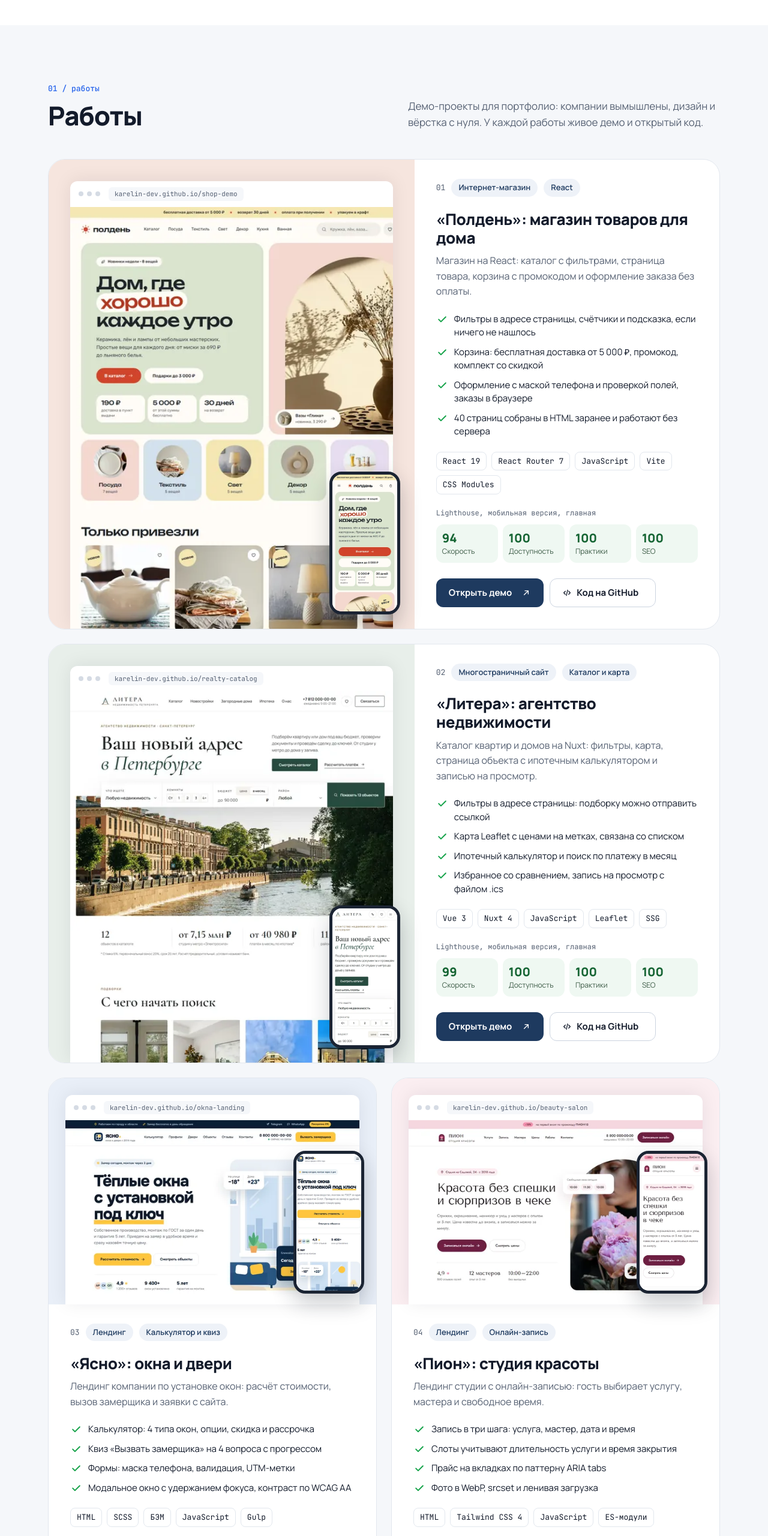
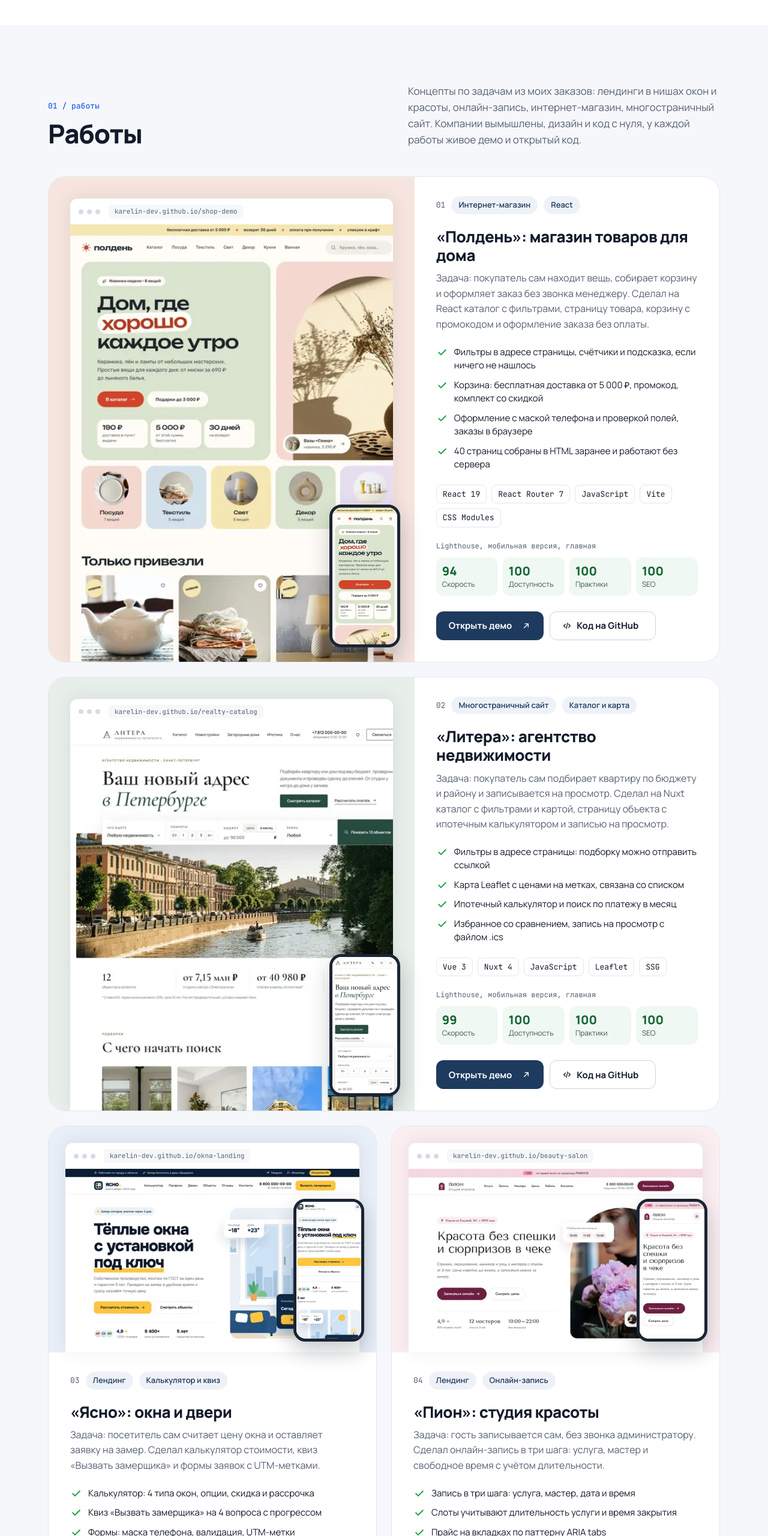
Before and after one commit to karelin-dev/karelin-dev.github.io, a website with bundled scripts: page docs/index.html in a window 1280 px wide. Shown: the part 780-3340 px from the top of the page at 60% size. Built offline with nearby package versions, Linux system fonts and the light colour scheme.

Commit message:
Работы: концепты по задачам из заказов, у каждой карточки задача

```diff
--- a/docs/index.html
+++ b/docs/index.html
@@ -146,7 +146,7 @@
           <p class="section__label">01 / работы</p>
           <h2 class="section__title" id="works-title">Работы</h2>
         </div>
-        <p class="section__text">Демо-проекты для портфолио: компании вымышлены, дизайн и вёрстка с нуля. У каждой работы живое демо и открытый код.</p>
+        <p class="section__text">Концепты по задачам из моих заказов: лендинги в нишах окон и красоты, онлайн-запись, интернет-магазин, многостраничный сайт. Компании вымышлены, дизайн и код с нуля, у каждой работы живое демо и открытый код.</p>
       </div>
 
       <div class="works">
@@ -171,7 +171,7 @@
             </div>
             <div>
               <h3 class="work-card__title" id="work-polden">«Полдень»: магазин товаров для дома</h3>
-              <p class="work-card__text">Магазин на React: каталог с фильтрами, страница товара, корзина с промокодом и оформление заказа без оплаты.</p>
+              <p class="work-card__text">Задача: покупатель сам находит вещь, собирает корзину и оформляет заказ без звонка менеджеру. Сделал на React каталог с фильтрами, страницу товара, корзину с промокодом и оформление заказа без оплаты.</p>
             </div>
             <ul class="checklist">
               <li><svg class="icon" aria-hidden="true"><use href="#i-check"/></svg>Фильтры в адресе страницы, счётчики и подсказка, если ничего не нашлось</li>
@@ -229,7 +229,7 @@
             </div>
             <div>
               <h3 class="work-card__title" id="work-litera">«Литера»: агентство недвижимости</h3>
-              <p class="work-card__text">Каталог квартир и домов на Nuxt: фильтры, карта, страница объекта с ипотечным калькулятором и записью на просмотр.</p>
+              <p class="work-card__text">Задача: покупатель сам подбирает квартиру по бюджету и району и записывается на просмотр. Сделал на Nuxt каталог с фильтрами и картой, страницу объекта с ипотечным калькулятором и записью на просмотр.</p>
             </div>
             <ul class="checklist">
               <li><svg class="icon" aria-hidden="true"><use href="#i-check"/></svg>Фильтры в адресе страницы: подборку можно отправить ссылкой</li>
@@ -287,7 +287,7 @@
             </div>
             <div>
               <h3 class="work-card__title" id="work-okna">«Ясно»: окна и двери</h3>
-              <p class="work-card__text">Лендинг компании по установке окон: расчёт стоимости, вызов замерщика и заявки с сайта.</p>
+              <p class="work-card__text">Задача: посетитель сам считает цену окна и оставляет заявку на замер. Сделал калькулятор стоимости, квиз «Вызвать замерщика» и формы заявок с UTM-метками.</p>
             </div>
             <ul class="checklist">
               <li><svg class="icon" aria-hidden="true"><use href="#i-check"/></svg>Калькулятор: 4 типа окон, опции, скидка и рассрочка</li>
@@ -345,7 +345,7 @@
             </div>
             <div>
               <h3 class="work-card__title" id="work-pion">«Пион»: студия красоты</h3>
-              <p class="work-card__text">Лендинг студии с онлайн-записью: гость выбирает услугу, мастера и свободное время.</p>
+              <p class="work-card__text">Задача: гость записывается сам, без звонка администратору. Сделал онлайн-запись в три шага: услуга, мастер и свободное время с учётом длительности.</p>
             </div>
             <ul class="checklist">
               <li><svg class="icon" aria-hidden="true"><use href="#i-check"/></svg>Запись в три шага: услуга, мастер, дата и время</li>
@@ -527,7 +527,7 @@
 
 <footer class="footer">
   <div class="wrap footer__inner">
-    <p>© 2026 Иван Карелин. Работы в портфолио демонстрационные, компании вымышлены.</p>
+    <p>© 2026 Иван Карелин. Работы в портфолио: концепты, компании вымышлены.</p>
     <a class="footer__link" href="https://github.com/karelin-dev/karelin-dev.github.io">Код этого сайта на GitHub</a>
   </div>
 </footer>
```
